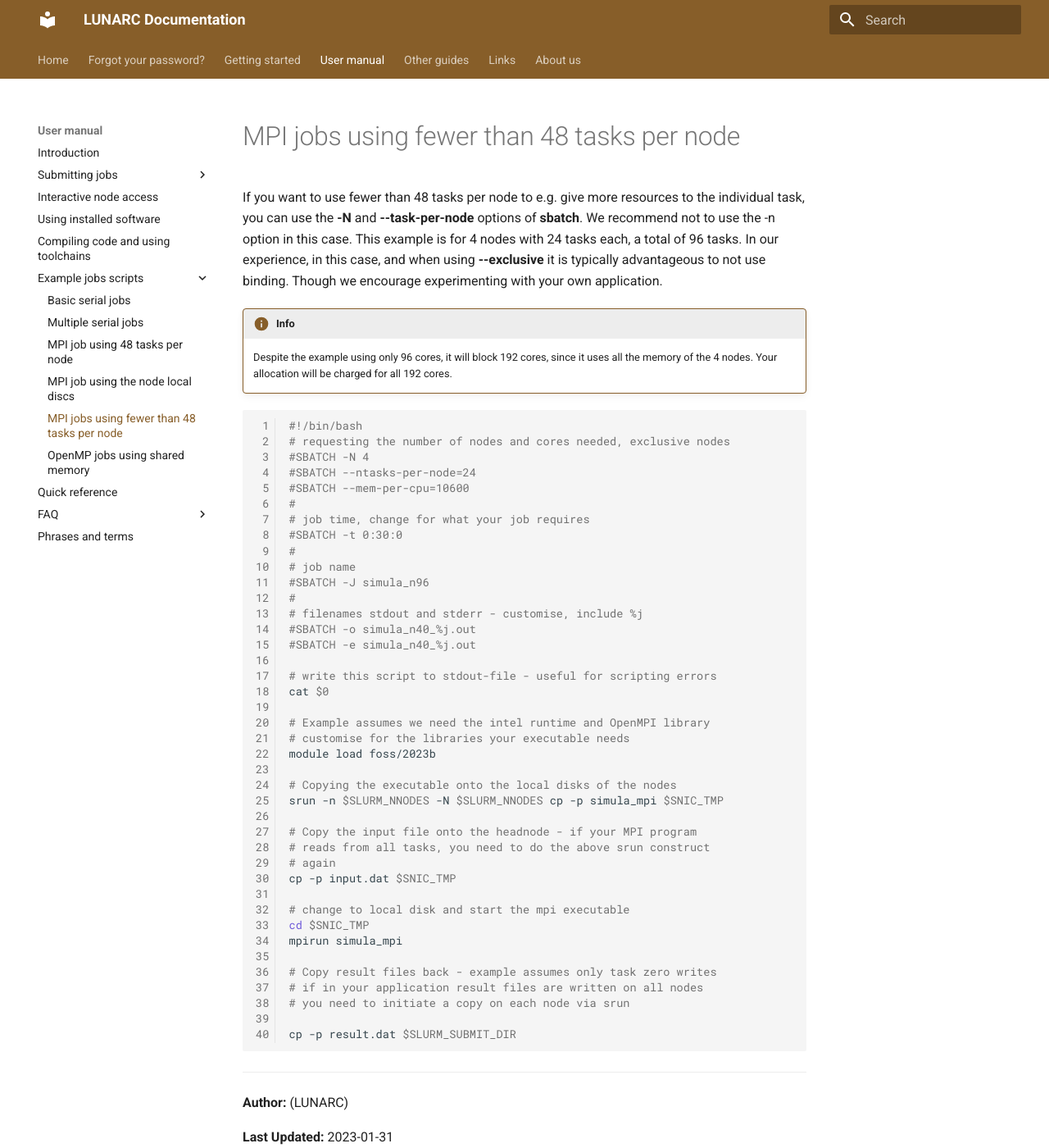
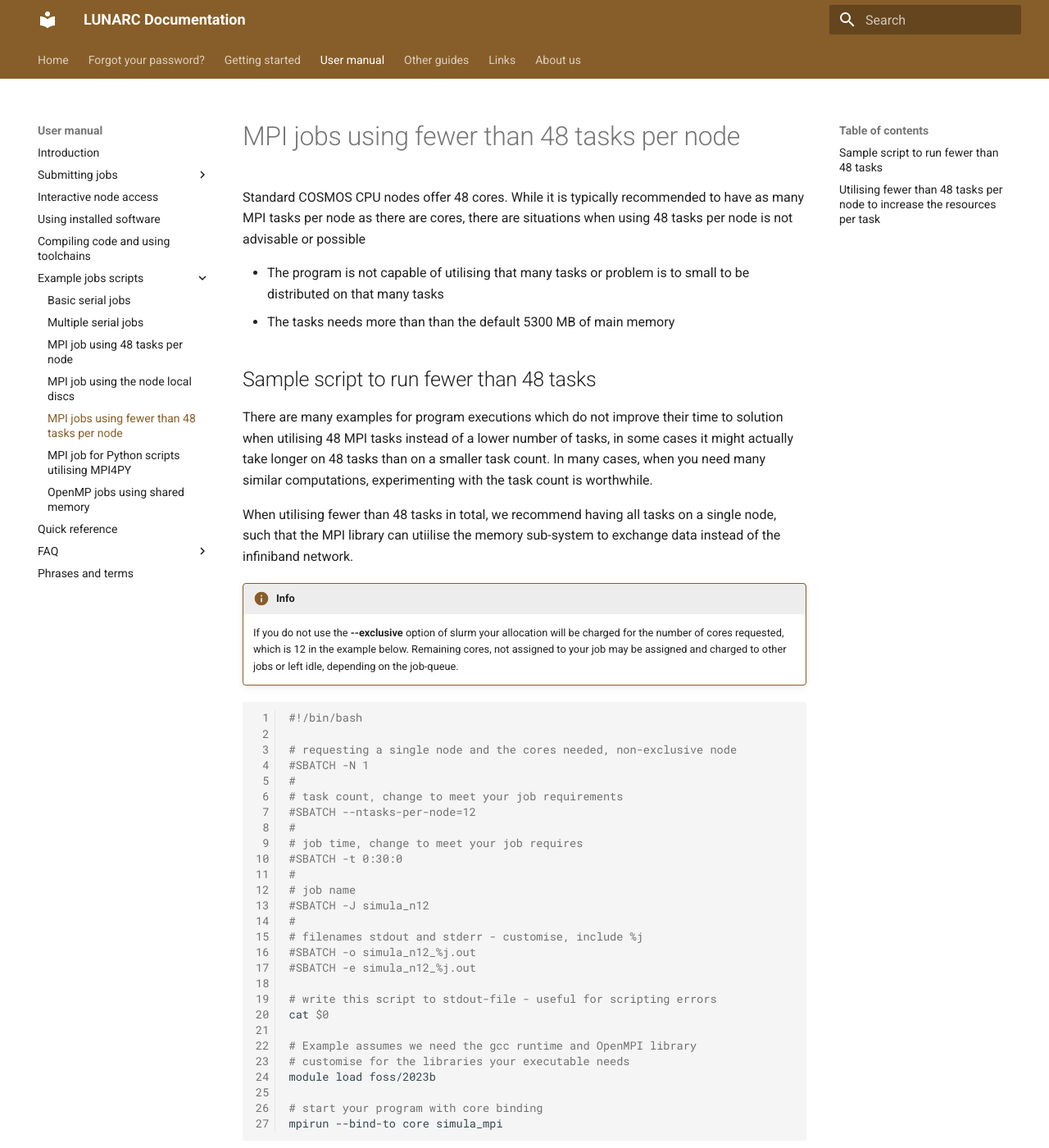
Before and after one commit to lunarc/lunarc_docs, an MkDocs documentation site: the page built from docs/manual/example_job_scripts/manual_example_mpi_fewer_than_48.md, in a window 1280 px wide and 1400 px high. Shown: the whole window at 82% size. Built offline with MkDocs 1.6.1 and Material for MkDocs 9.7.7, drawn with Linux system fonts in a browser that asks for light colours; comment, search, counter and statistics services are not loaded; some of the changed text lies outside the part shown.

Commit message:
Updated MPI sample scripts, added sample for MPI4PY Python script

````diff
--- a/docs/manual/example_job_scripts/manual_example_mpi_fewer_than_48.md
+++ b/docs/manual/example_job_scripts/manual_example_mpi_fewer_than_48.md
@@ -1,4 +1,51 @@
-If you want to use fewer than 48 tasks per node to e.g. give more resources to the individual task, you can use the **-N** and **--task-per-node** options of **sbatch**. We recommend not to use the -n option in this case. This example is for 4 nodes with 24 tasks each, a total of 96 tasks. In our experience, in this case, and when using **--exclusive** it is typically advantageous to not use binding. Though we encourage experimenting with your own application.
+Standard COSMOS CPU nodes offer 48 cores.  While it is typically recommended to have as many MPI tasks per node as there are cores, there are situations when using 48 tasks per node is not advisable or possible
+
+* The program is not capable of utilising that many tasks or problem is to small to be distributed on that many tasks
+* The tasks needs more than than the default 5300 MB of main memory
+
+## Sample script to run fewer than 48 tasks
+
+ There are many examples for program executions which do not improve their time to solution when utilising 48 MPI tasks instead of a lower number of tasks, in some cases it might actually take longer on 48 tasks than on a smaller task count.  In many cases, when you need many similar computations, experimenting with the task count is worthwhile.
+
+ When utilising fewer than 48 tasks in total, we recommend having all tasks on a single node, such that the MPI library can utiilise the memory sub-system to exchange data instead of the infiniband network.
+
+!!! info
+
+    If you do not use the **--exclusive** option of slurm your allocation will be charged for the number of cores requested, which is 12 in the example below.   Remaining cores, not assigned to your job may be assigned and charged to other jobs or left idle, depending on the job-queue.
+
+```bash
+#!/bin/bash
+
+# requesting a single node and the cores needed, non-exclusive node
+#SBATCH -N 1
+#
+# task count, change to meet your job requirements
+#SBATCH --ntasks-per-node=12
+#
+# job time, change to meet your job requires
+#SBATCH -t 0:30:0
+#
+# job name
+#SBATCH -J simula_n12
+#
+# filenames stdout and stderr - customise, include %j
+#SBATCH -o simula_n12_%j.out
+#SBATCH -e simula_n12_%j.out
+
+# write this script to stdout-file - useful for scripting errors
+cat $0
+
+# Example assumes we need the gcc runtime and OpenMPI library
+# customise for the libraries your executable needs
+module load foss/2023b
+
+# start your program with core binding
+mpirun --bind-to core simula_mpi
+```
+
+## Utilising fewer than 48 tasks per node to increase the resources per task
+
+If you want to use fewer than 48 tasks per node to e.g. give more resources to the individual task, you can use the **-N** and **--task-per-node** options of **sbatch**. We recommend not to use the -n option in this case. This example is for 4 nodes with 24 tasks each, a total of 96 tasks. In our experience, in this case, and when using **--exclusive** it is typically advantageous to not use binding. Though we encourage experimenting with your own application.  The below example shows how to utilise the node local disks, which could be removed if your I/O-demands are modest.
 
 !!! info
 
@@ -18,13 +65,13 @@ If you want to use fewer than 48 tasks per node to e.g. give more resources to t
 #SBATCH -J simula_n96
 #
 # filenames stdout and stderr - customise, include %j
-#SBATCH -o simula_n40_%j.out
-#SBATCH -e simula_n40_%j.out
+#SBATCH -o simula_n96_%j.out
+#SBATCH -e simula_n96_%j.out
 
 # write this script to stdout-file - useful for scripting errors
 cat $0
 
-# Example assumes we need the intel runtime and OpenMPI library
+# Example assumes we need the gcc runtime and OpenMPI library
 # customise for the libraries your executable needs
 module load foss/2023b
 
@@ -53,4 +100,4 @@ cp -p result.dat $SLURM_SUBMIT_DIR
 (LUNARC)
 
 **Last Updated:**
-2023-01-31
+2024-09-11
--- a/mkdocs.yml
+++ b/mkdocs.yml
@@ -31,6 +31,7 @@ nav:
     - MPI job using 48 tasks per node: manual/example_job_scripts/manual_example_mpi_48_tasks.md
     - MPI job using the node local discs: manual/example_job_scripts/manual_example_mpi_local_discs.md
     - MPI jobs using fewer than 48 tasks per node: manual/example_job_scripts/manual_example_mpi_fewer_than_48.md
+    - MPI job for Python scripts utilising MPI4PY: manual/example_job_scritps/manual_example_mpi4py.md
     - OpenMP jobs using shared memory: manual/example_job_scripts/manual_example_openmp_shared_memory.md
   - Quick reference: manual/manual_quick_reference.md
   - FAQ:
````
Also changed, not shown: docs/manual/example_job_scripts/manual_example_mpi4py.md (added, +31 -0 lines), docs/manual/example_job_scripts/manual_example_mpi_48_tasks.md (+3 -2 lines).
